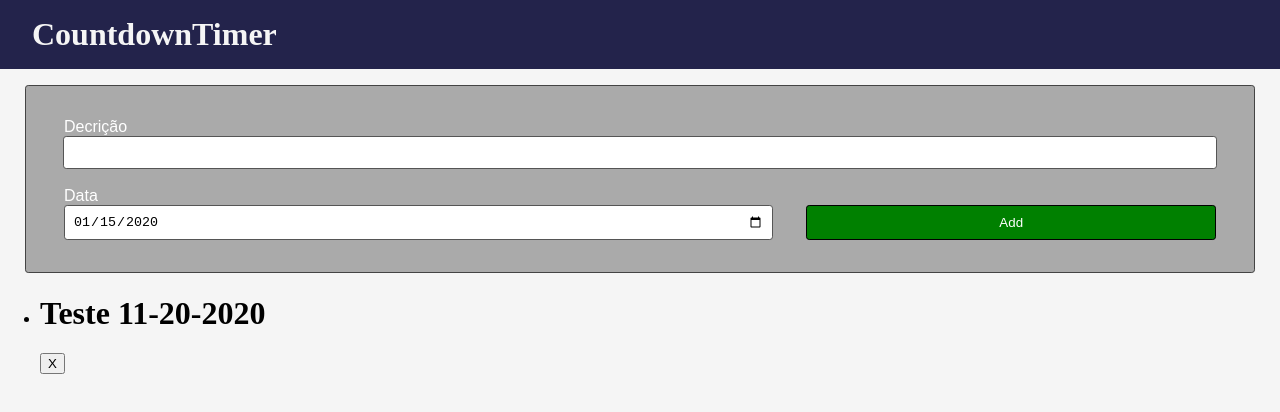
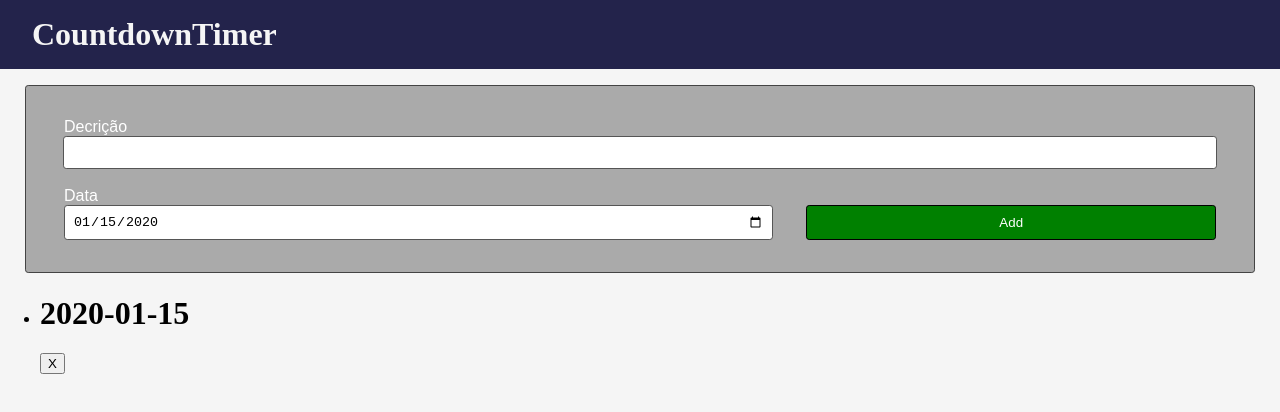
Before and after one commit to LeoniTeixeira/countdown-timer, a React (Create React App) app: page / in a window 1280 px wide. Both pictures are taken after typing "2020-01-15" into the empty fields and a click on the button "Add". Shown: the top 412 px of the page. Built offline with nearby package versions, Linux system fonts and the light colour scheme.

Commit message:
conclusao componente listar

```diff
--- a/src/App.js
+++ b/src/App.js
@@ -6,7 +6,7 @@ import ListTimerItem from './components/ListTimerItem/ListTimerItem';
 import { v4 as uuidv4 } from 'uuid';
 
 function App() {
-  const [list, setList] = useState({})
+  const [timerList, setTimerList] = useState([])
 
   function handleAdd(description, date){
     const timer = {
@@ -14,26 +14,33 @@ function App() {
       description:description,
       date:date,
     }
-    if(localStorage.getItem('list')==null){
-      const list=[]
-      list.push(timer);
-      localStorage.setItem('list',JSON.stringify(list))
+    if(localStorage.getItem('lsTimerList')==null){
+      const tempList=[]
+      tempList.push(timer);
+      localStorage.setItem('lsTimerList',JSON.stringify(tempList))
     }
     else{
-      const list=JSON.parse(localStorage.getItem('list'))
-      list.push(timer)
-      localStorage.setItem('list',JSON.stringify(list))
+      const tempList=JSON.parse(localStorage.getItem('lsTimerList'))
+      tempList.push(timer)
+      localStorage.setItem('lsTimerList',JSON.stringify(tempList))
     }
-    setList({list:JSON.parse(localStorage.getItem('list'))})
+    setTimerList(JSON.parse(localStorage.getItem('lsTimerList')))
   }
 
+  function handleDelete(id) {
+    const tempList=JSON.parse(localStorage.getItem('lsTimerList'))
+    const filteredItems = tempList.filter(tarefa => tarefa.id !== id);
+    localStorage.setItem('lsTimerList',JSON.stringify(filteredItems));
 
+    setTimerList(JSON.parse(localStorage.getItem('lsTimerList')))
+  }
 
   return (
     <>
       <Header/>
       <InputBox handleAdd={handleAdd} />
-      <ListTimerItem list={list}/>
+      <ListTimerItem list={timerList}
+                     handleDelete={handleDelete}/>
     </>
   );
 }
--- a/src/components/InputBox/InputBox.jsx
+++ b/src/components/InputBox/InputBox.jsx
@@ -1,4 +1,4 @@
-import React, { useState, useEffect } from 'react';
+import React, { useState } from 'react';
 
 import './InputBox.css'
 
--- a/src/components/ListTimerItem/ListTimerItem.jsx
+++ b/src/components/ListTimerItem/ListTimerItem.jsx
@@ -3,13 +3,13 @@ import TimerItem from '../TimerItem/TimerItem';
 
 // import { Container } from './styles';
 
-function ListTimerItem(list) {
-
-
-    return (
-        <ul>
-           <TimerItem description='Teste' date='11-20-2020' />
-        </ul>
+function ListTimerItem(props) {
+  return (
+    <ul>
+      {props.list.map((timer) => <TimerItem key={timer.id} {...timer}
+                                            handleDelete={props.handleDelete}/>)}
+      {console.log(props.list)}
+    </ul>
   )
 }
 
--- a/src/components/TimerItem/TimerItem.jsx
+++ b/src/components/TimerItem/TimerItem.jsx
@@ -1,12 +1,10 @@
 import React from 'react';
 
 function TimerItem(props) {
-
-
   return (
     <li>
       <h1> { props.description } { props.date }  </h1>
-      <button type='submit'>X</button>
+      <button onClick={() => props.handleDelete(props.id)}>X</button>
     </li>
   )
 }
```
